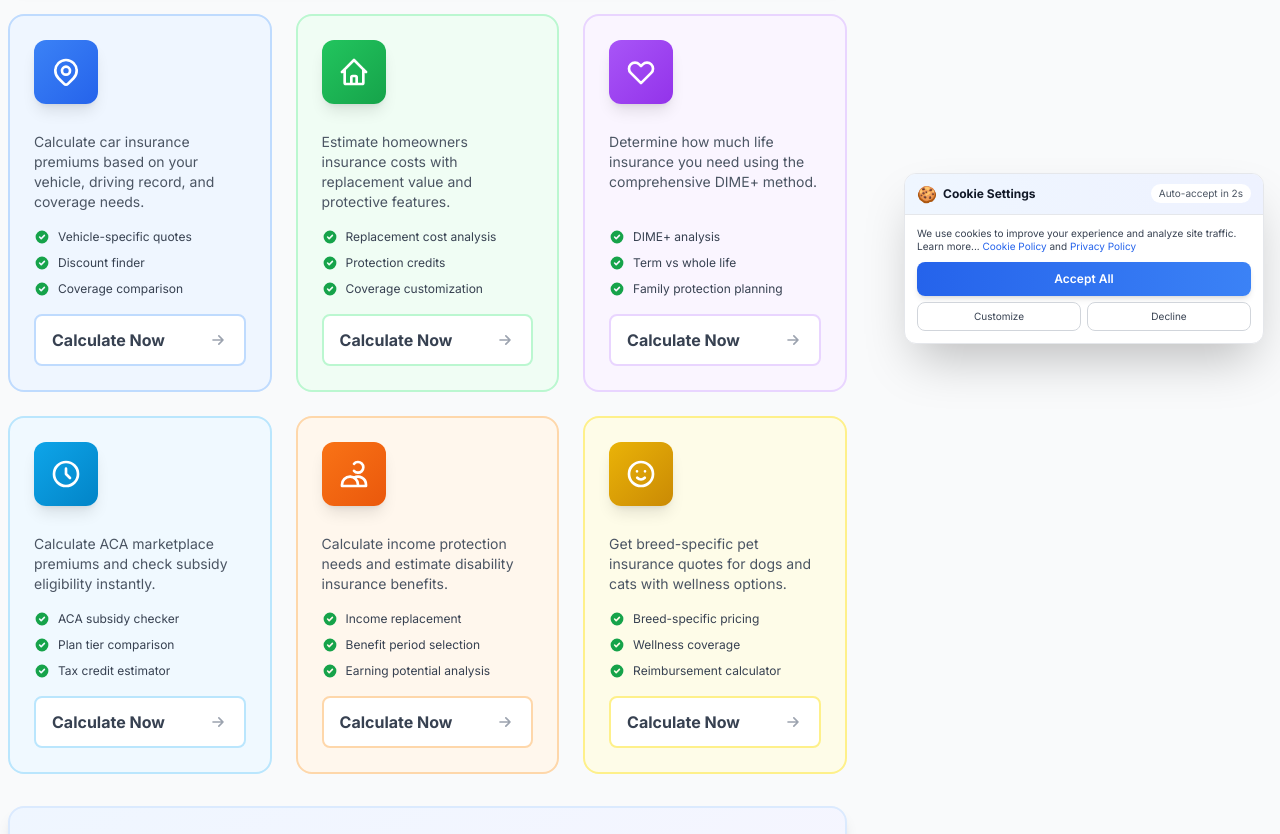
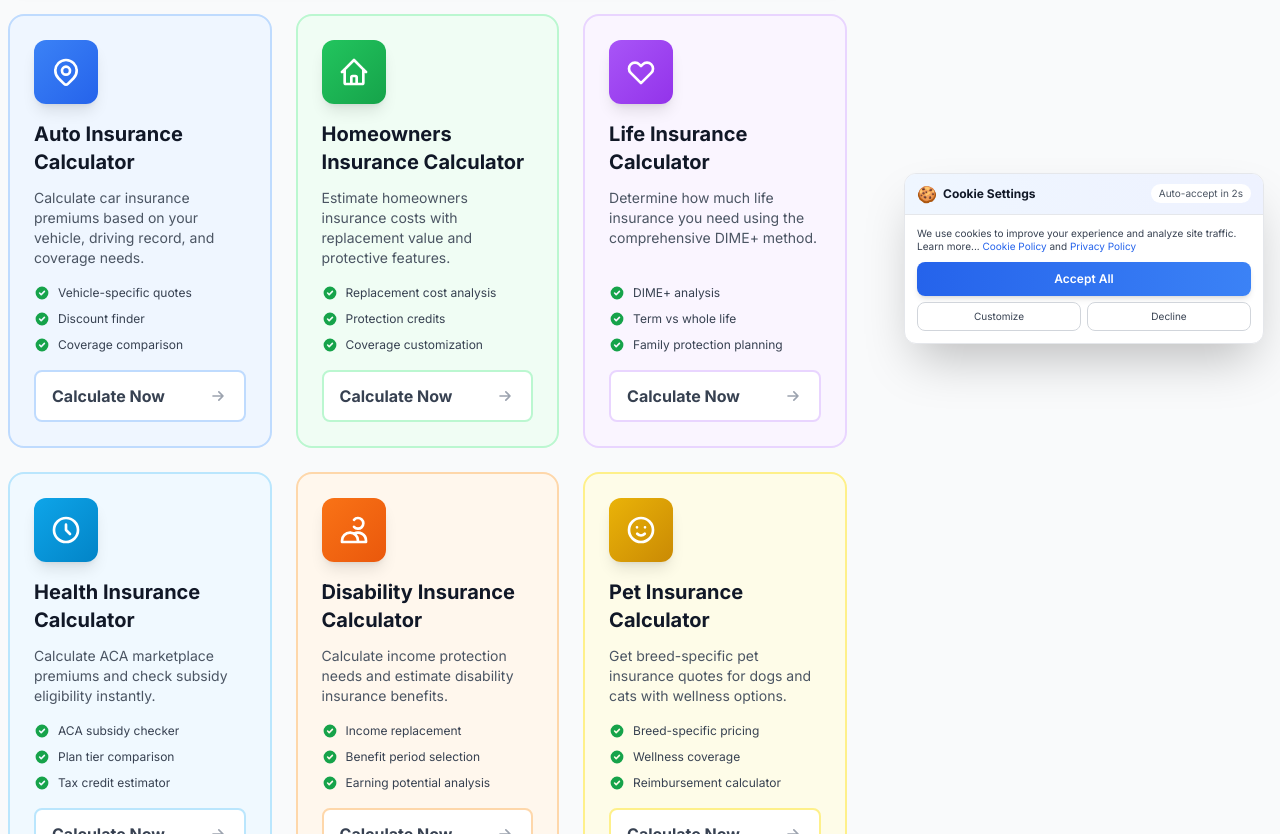
Before and after one commit to chomnan2168-0925/InsuranceSmartApps, a Next.js app: page /calculators in a window 1280 px wide. Shown: the part 440-1274 px from the top of the page. Built offline with nearby package versions, Linux system fonts and the light colour scheme; no server answers; the database is empty.

Commit message:
Update index.tsx
reversed (to unchanged)

```diff
--- a/pages/calculators/index.tsx
+++ b/pages/calculators/index.tsx
@@ -26,7 +26,7 @@ const PetIcon = () => <svg xmlns="http://www.w3.org/2000/svg" className="h-8 w-8
 const calculators = [
   {
     id: 'auto',
-    name: 'Auto Insurance Calculator',
+    title: 'Auto Insurance Calculator',
     description: 'Calculate car insurance premiums based on your vehicle, driving record, and coverage needs.',
     icon: <CarIcon />,
     link: '/calculators/auto-insurance',
@@ -37,7 +37,7 @@ const calculators = [
   },
   {
     id: 'home',
-    name: 'Homeowners Insurance Calculator',
+    title: 'Homeowners Insurance Calculator',
     description: 'Estimate homeowners insurance costs with replacement value and protective features.',
     icon: <HomeIcon />,
     link: '/calculators/home-insurance',
@@ -48,7 +48,7 @@ const calculators = [
   },
   {
     id: 'life',
-    name: 'Life Insurance Calculator',
+    title: 'Life Insurance Calculator',
     description: 'Determine how much life insurance you need using the comprehensive DIME+ method.',
     icon: <LifeIcon />,
     link: '/calculators/life-insurance',
@@ -59,7 +59,7 @@ const calculators = [
   },
   {
     id: 'health',
-    name: 'Health Insurance Calculator',
+    title: 'Health Insurance Calculator',
     description: 'Calculate ACA marketplace premiums and check subsidy eligibility instantly.',
     icon: <HealthIcon />,
     link: '/calculators/health-insurance',
@@ -70,7 +70,7 @@ const calculators = [
   },
   {
     id: 'disability',
-    name: 'Disability Insurance Calculator',
+    title: 'Disability Insurance Calculator',
     description: 'Calculate income protection needs and estimate disability insurance benefits.',
     icon: <DisabilityIcon />,
     link: '/calculators/disability-insurance',
@@ -81,7 +81,7 @@ const calculators = [
   },
   {
     id: 'pet',
-    name: 'Pet Insurance Calculator',
+    title: 'Pet Insurance Calculator',
     description: 'Get breed-specific pet insurance quotes for dogs and cats with wellness options.',
     icon: <PetIcon />,
     link: '/calculators/pet-insurance',
```
